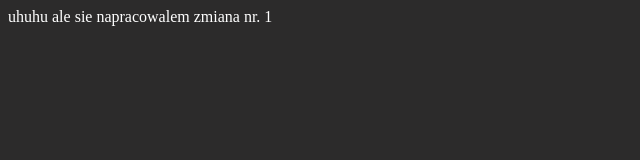
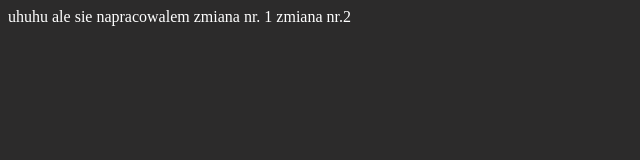
Before and after one commit to JCzyszczon/wypozyczalnia_filmow, a plain HTML site: page index.html in a window 1280 px wide. Shown: the full height of the page, 0-640 px from the left. Drawn offline with Linux system fonts and the light colour scheme.

Commit message:
Update index.html
Added change 2

```diff
--- a/index.html
+++ b/index.html
@@ -10,5 +10,7 @@
     uhuhu ale sie napracowalem
 
     zmiana nr. 1
+
+    zmiana nr.2
 </body>
 </html>
```
